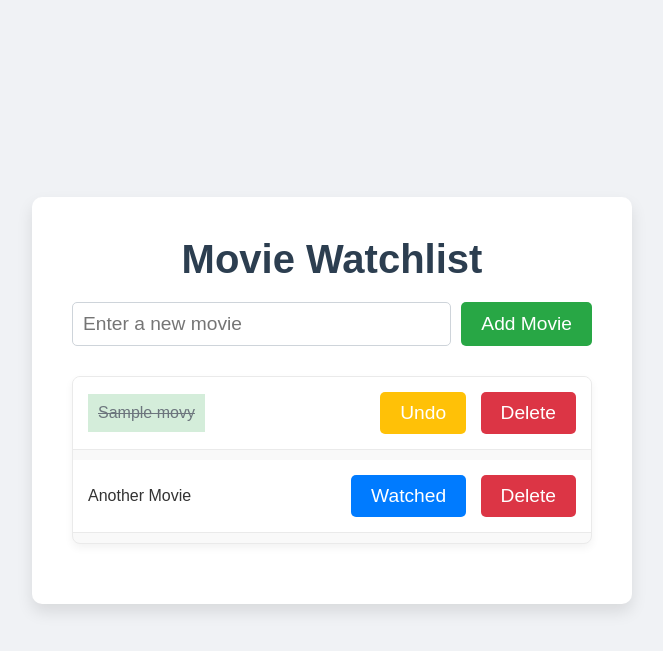
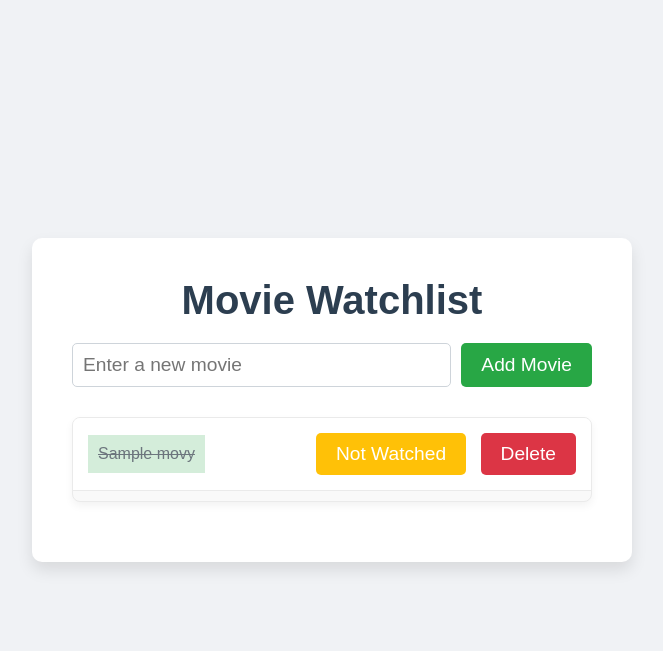
Before and after one commit to parisppdo/movie-watchlist-app, a PHP site: page / in a window 1280 px wide. Shown: the top 651 px of the page, without its empty margins (308-971 px from the left). Run offline with PHP 8.4, Linux system fonts and the light colour scheme; tables that the repository leaves empty or names only in its code hold one stand-in row (values such as "Sample post").

Commit message:
implemented setting watched movies back to not watched. Deleted static entries from index.php

```diff
--- a/classes/movie.php
+++ b/classes/movie.php
@@ -19,11 +19,18 @@ class Movie {
 
     public function read() {
         $query = "SELECT * FROM " . $this->table . " ORDER BY created_at DESC";
-        return $result = $this->conn->query($query);
+        return $this->conn->query($query);
     }
 
-    public function watched($id) {
+    public function set_watched($id) {
         $query = "UPDATE " . $this->table . " SET is_watched = 1 WHERE id = ?";
+        $stmt = $this->conn->prepare($query);
+        $stmt->bind_param("i", $id);
+        return $stmt->execute();
+    }
+
+    public function unset_watched($id) {
+        $query = "UPDATE " . $this->table . " SET is_watched = 0 WHERE id = ?";
         $stmt = $this->conn->prepare($query);
         $stmt->bind_param("i", $id);
         return $stmt->execute();
--- a/index.php
+++ b/index.php
@@ -6,15 +6,19 @@
 
 $database = new Database();
 $db = $database->connect();
+
 $movie = new Movie($db);
 
 if ($_SERVER["REQUEST_METHOD"] === "POST") {
     if (isset($_POST["add_movie"])) {
         $movie->title = $_POST["movie"];
-        $movie->create();
+        $a = $movie->create();
     }
     elseif (isset($_POST["watched_movie"])) {
-        $movie->watched($_POST['id']);
+        $movie->set_watched($_POST['id']);
+    }
+    elseif (isset($_POST["unset_watched_movie"])) {
+        $movie->unset_watched($_POST['id']);
     }
 }
 
@@ -41,39 +45,22 @@ $movies = $movie->read();
             </span>
             <div>
                 <?php if(!$movie['is_watched']): ?>
-                    <!-- Watched Movie -->
+                    <!-- Set Movie as Watched -->
                     <form method="POST" style="display:inline;">
                         <input type="hidden" name="id" value="<?php echo $movie['id'] ?>">
                         <button class="complete" type="submit" name="watched_movie">Watched</button>
                     </form>
                 <?php else: ?>
-                    <!-- Undo Watched Movie -->
+                    <!-- Reset Set Movie as Watched -->
                     <form method="POST" style="display:inline;">
-                        <input type="hidden" name="id" value="1">
-                        <button class="undo" type="submit" name="undo_watched_movie">Undo</button>
+                        <input type="hidden" name="id" value="<?php echo $movie['id'] ?>">
+                        <button class="undo" type="submit" name="unset_watched_movie">Not Watched</button>
                     </form>
                 <?php endif; ?>
 
                 <!-- Delete Movie -->
                 <form method="POST" style="display:inline;">
                     <input type="hidden" name="id" value="1">
-                    <button class="delete" type="submit" name="delete_movie">Delete</button>
-                </form>
-            </div>
-        </li>
-
-        <li>
-            <span>Another Movie</span>
-            <div>
-                <!-- Watched Movie -->
-                <form method="POST" style="display:inline;">
-                    <input type="hidden" name="id" value="2">
-                    <button class="complete" type="submit" name="watched_movie">Watched</button>
-                </form>
-
-                <!-- Delete Movie -->
-                <form method="POST" style="display:inline;">
-                    <input type="hidden" name="id" value="2">
                     <button class="delete" type="submit" name="delete_movie">Delete</button>
                 </form>
             </div>
```
